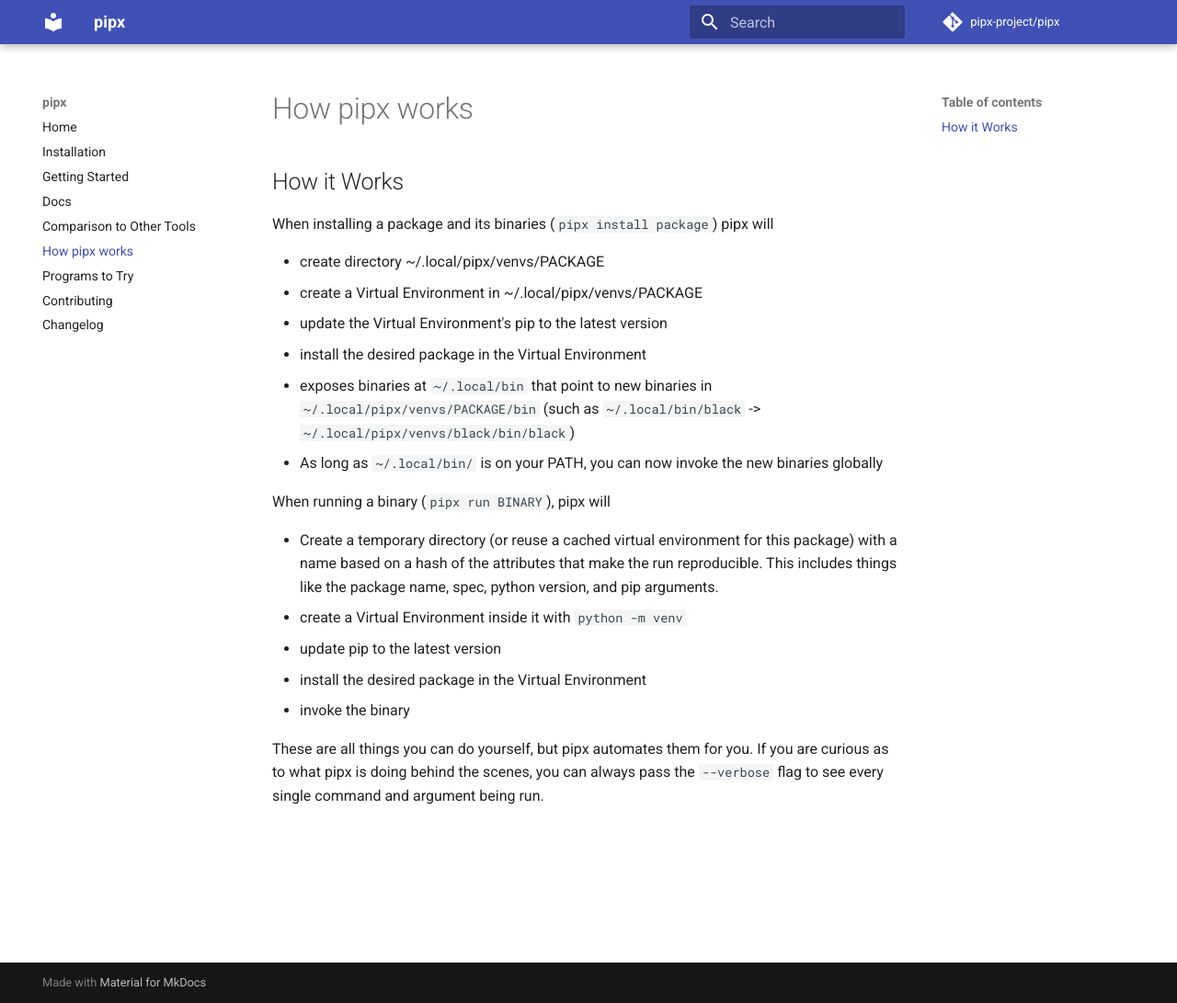
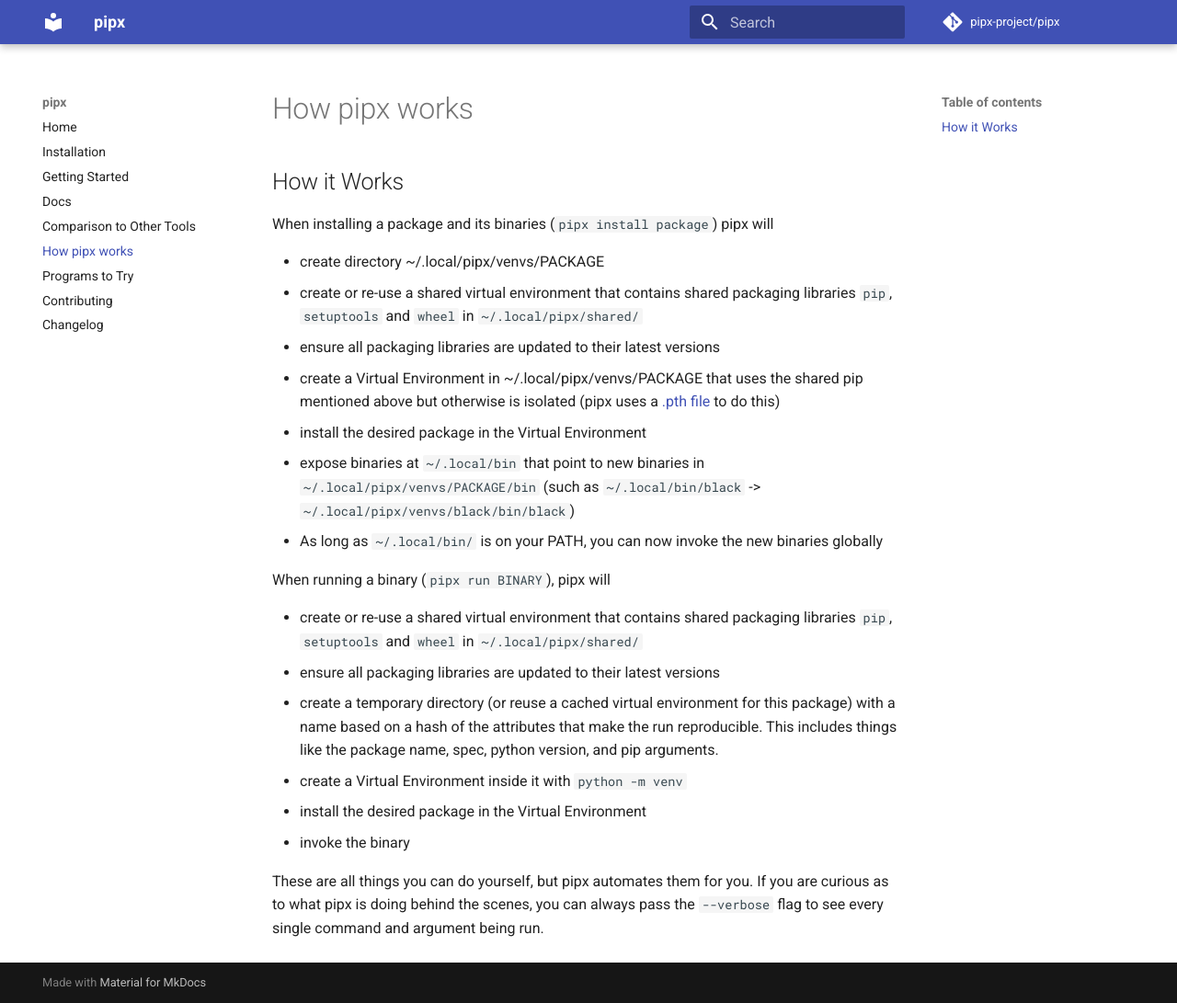
Before and after one commit to pypa/pipx, an MkDocs documentation site: the page built from docs/how-pipx-works.md, in a window 1280 px wide and 1091 px high. Shown: the whole window at 92% size. Built offline with MkDocs 1.6.1 and Material for MkDocs 9.7.7, drawn with Linux system fonts in a browser that asks for light colours; comment, search, counter and statistics services are not loaded.

Commit message:
update docs

```diff
--- a/docs/how-pipx-works.md
+++ b/docs/how-pipx-works.md
@@ -3,17 +3,19 @@
 When installing a package and its binaries (`pipx install package`) pipx will
 
 - create directory ~/.local/pipx/venvs/PACKAGE
-- create a Virtual Environment in ~/.local/pipx/venvs/PACKAGE
-- update the Virtual Environment's pip to the latest version
+- create or re-use a shared virtual environment that contains shared packaging libraries `pip`, `setuptools` and `wheel` in `~/.local/pipx/shared/`
+- ensure all packaging libraries are updated to their latest versions
+- create a Virtual Environment in ~/.local/pipx/venvs/PACKAGE that uses the shared pip mentioned above but otherwise is isolated (pipx uses a [.pth file]( https://docs.python.org/3/library/site.html) to do this)
 - install the desired package in the Virtual Environment
-- exposes binaries at `~/.local/bin` that point to new binaries in `~/.local/pipx/venvs/PACKAGE/bin` (such as `~/.local/bin/black` -> `~/.local/pipx/venvs/black/bin/black`)
+- expose binaries at `~/.local/bin` that point to new binaries in `~/.local/pipx/venvs/PACKAGE/bin` (such as `~/.local/bin/black` -> `~/.local/pipx/venvs/black/bin/black`)
 - As long as `~/.local/bin/` is on your PATH, you can now invoke the new binaries globally
 
 When running a binary (`pipx run BINARY`), pipx will
 
-- Create a temporary directory (or reuse a cached virtual environment for this package) with a name based on a hash of the attributes that make the run reproducible. This includes things like the package name, spec, python version, and pip arguments.
+- create or re-use a shared virtual environment that contains shared packaging libraries `pip`, `setuptools` and `wheel` in `~/.local/pipx/shared/`
+- ensure all packaging libraries are updated to their latest versions
+- create a temporary directory (or reuse a cached virtual environment for this package) with a name based on a hash of the attributes that make the run reproducible. This includes things like the package name, spec, python version, and pip arguments.
 - create a Virtual Environment inside it with `python -m venv`
-- update pip to the latest version
 - install the desired package in the Virtual Environment
 - invoke the binary
 
```
Also changed, not shown: README.md (+1 -1 lines), docs/changelog.md (+4 -0 lines), docs/index.md (+1 -1 lines), 1 other file.
